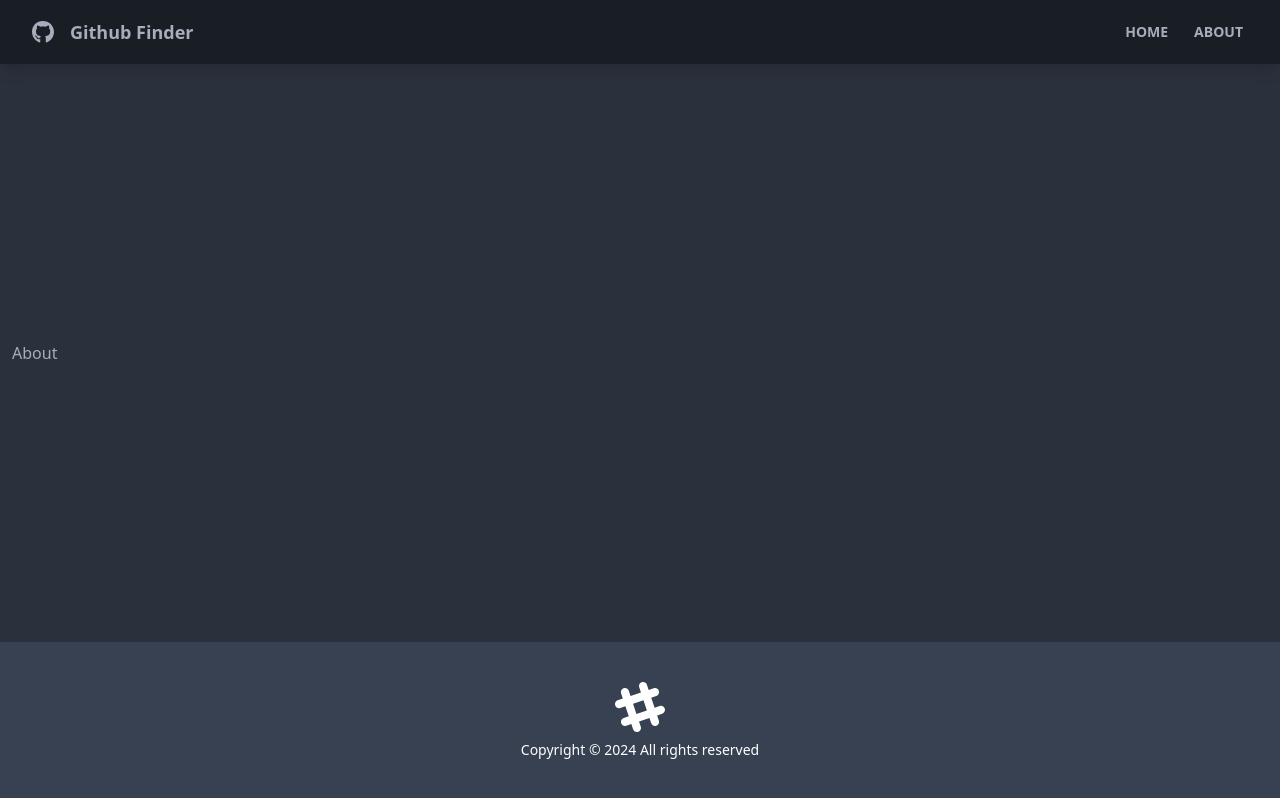
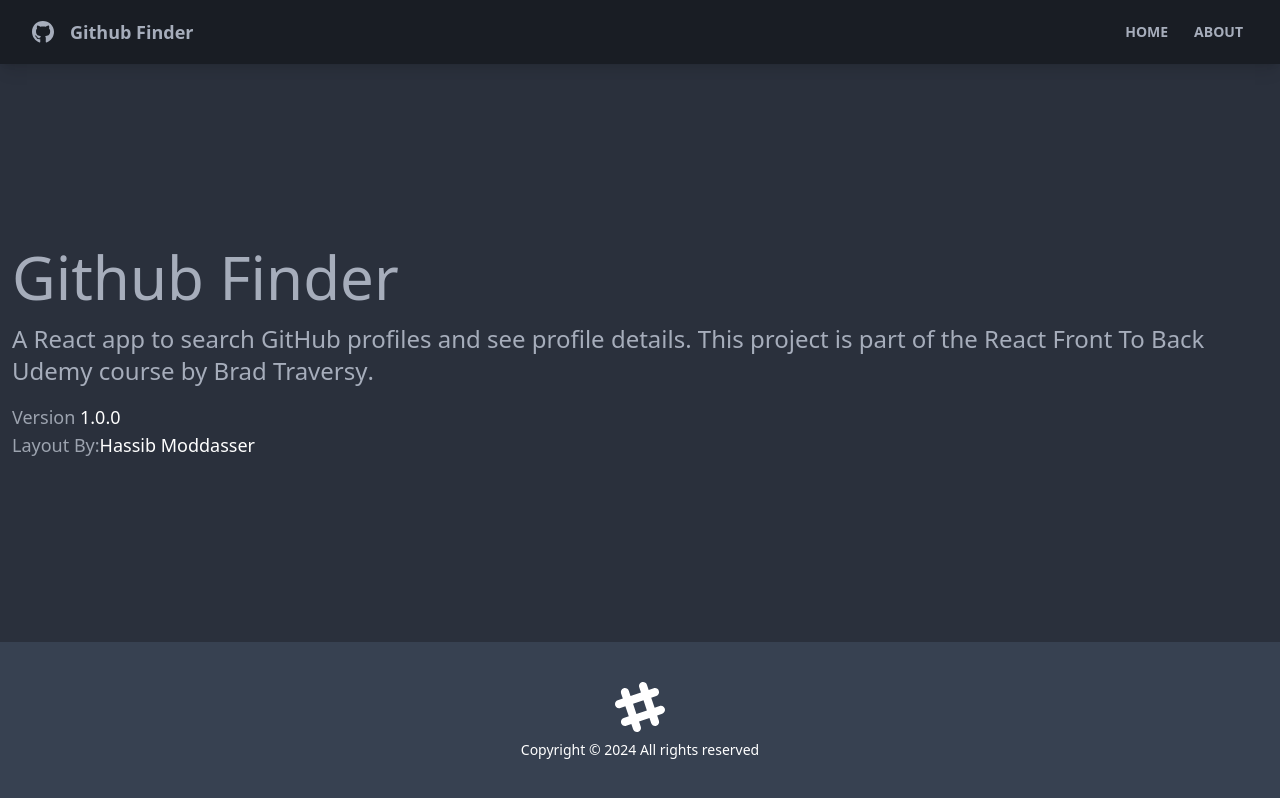
Before and after one commit to DevHarry066/github-finder, a React (Create React App) app: page /about in a window 1280 px wide. Built offline with nearby package versions, Linux system fonts and the light colour scheme.

Commit message:
Added Basic Home About & NotFound page for content

```diff
--- a/src/components/pages/About.jsx
+++ b/src/components/pages/About.jsx
@@ -1,8 +1,31 @@
+function About() {
+    return (
+      <>
+        <h1 className='text-6xl mb-4'>Github Finder</h1>
+        <p className='mb-4 text-2xl font-light'>
+          A React app to search GitHub profiles and see profile details. This
+          project is part of the
+          <a href='https://www.udemy.com/course/modern-react-front-to-back/'>
+            {' '}
+            React Front To Back
+          </a>{' '}
+          Udemy course by
+          <strong>
+            <a href='https://traversymedia.com'> Brad Traversy</a>
+          </strong>
+          .
+        </p>
+        <p className='text-lg text-gray-400'>
+          Version <span className='text-white'>1.0.0</span>
+        </p>
+        <p className='text-lg text-gray-400'>
+          Layout By:
+          <a className='text-white' href='https://twitter.com/hassibmoddasser'>
+            Hassib Moddasser
+          </a>
+        </p>
+      </>
+    )
+  }
 
-function About() {
-  return (
-    <div>About</div>
-  )
-}
-
-export default About
+  export default About
--- a/src/components/pages/Home.jsx
+++ b/src/components/pages/Home.jsx
@@ -1,6 +1,6 @@
 function Home() {
   return (
-    <div>Home</div>
+    <h1 className="text-6xl">Welcome to Github Finder</h1>
   )
 }
 
--- a/src/components/pages/NotFound.jsx
+++ b/src/components/pages/NotFound.jsx
@@ -1,7 +1,20 @@
+import { FaHome } from 'react-icons/fa'
+import { Link } from 'react-router-dom'
 
 function NotFound() {
   return (
-    <div>NotFound</div>
+    <div className='hero'>
+      <div className='text-center hero-content'>
+        <div className='max-w-lg'>
+          <h1 className='text-8xl font-bold mb-8'>Oops!</h1>
+          <p className='text-5xl mb-8'>404 - Page Not Found!</p>
+          <Link className='btn btn-primary btn-lg' to='/'>
+            <FaHome className='mr-2' />
+            Back To Home
+          </Link>
+        </div>
+      </div>
+    </div>
   )
 }
 
```
